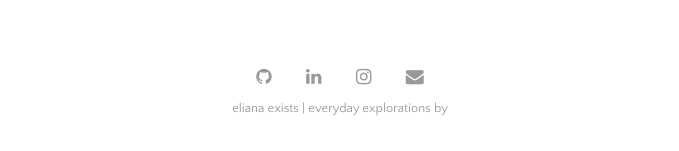
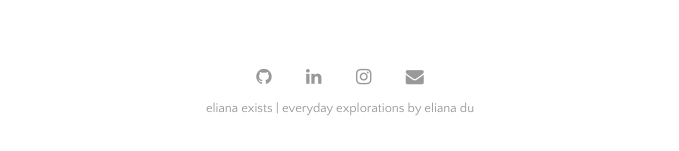
Before and after one commit to ElianaDu24/ElianaDu24.github.io, a Jekyll site: the page built from index.html, in a window 1280 px wide and 900 px high, scrolled down 1908 px. Shown: the part 746-897 px from the top of the window, without its empty margins (300-979 px from the left). Built offline with Jekyll 4.4.1, drawn with Linux system fonts in a browser that asks for light colours; the list of posts is cut into pages by our own code; part of the change alters nothing that is shown.

Commit message:
Update _config.yml

```diff
--- a/_config.yml
+++ b/_config.yml
@@ -22,7 +22,7 @@ plugins:             [jekyll-paginate, jekyll-sitemap, jekyll-feed, jekyll-seo-t
 # Customise atom feed settings (this is where Jekyll-Feed gets configuration information)
 title:		           'eliana exists'
 description:	       'everyday explorations'
-# author:              'Eliana Du'
+author:              'eliana du'
 
 # RSS 2.0 can be used instead of Atom by uncommenting following two lines
 #feed:
```
